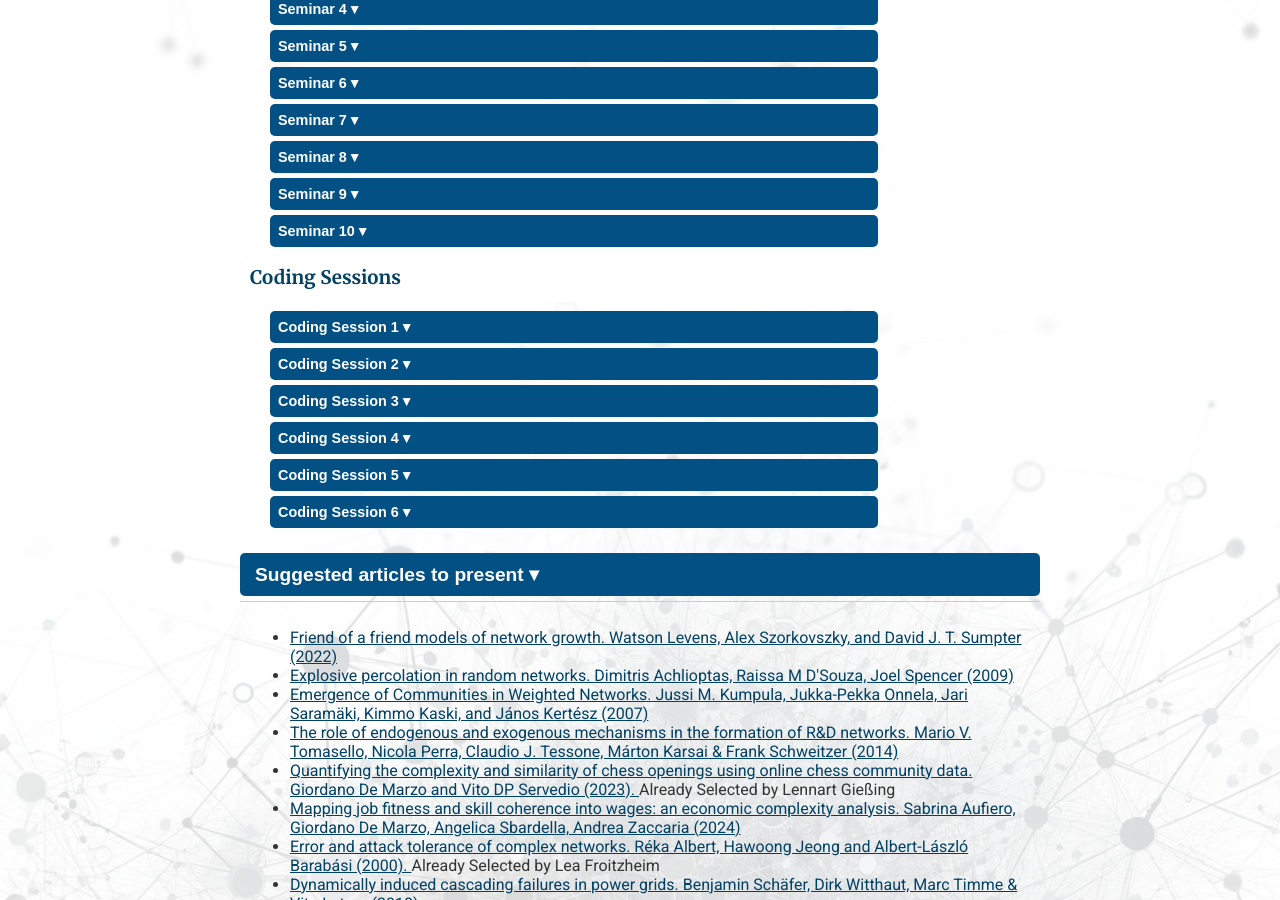
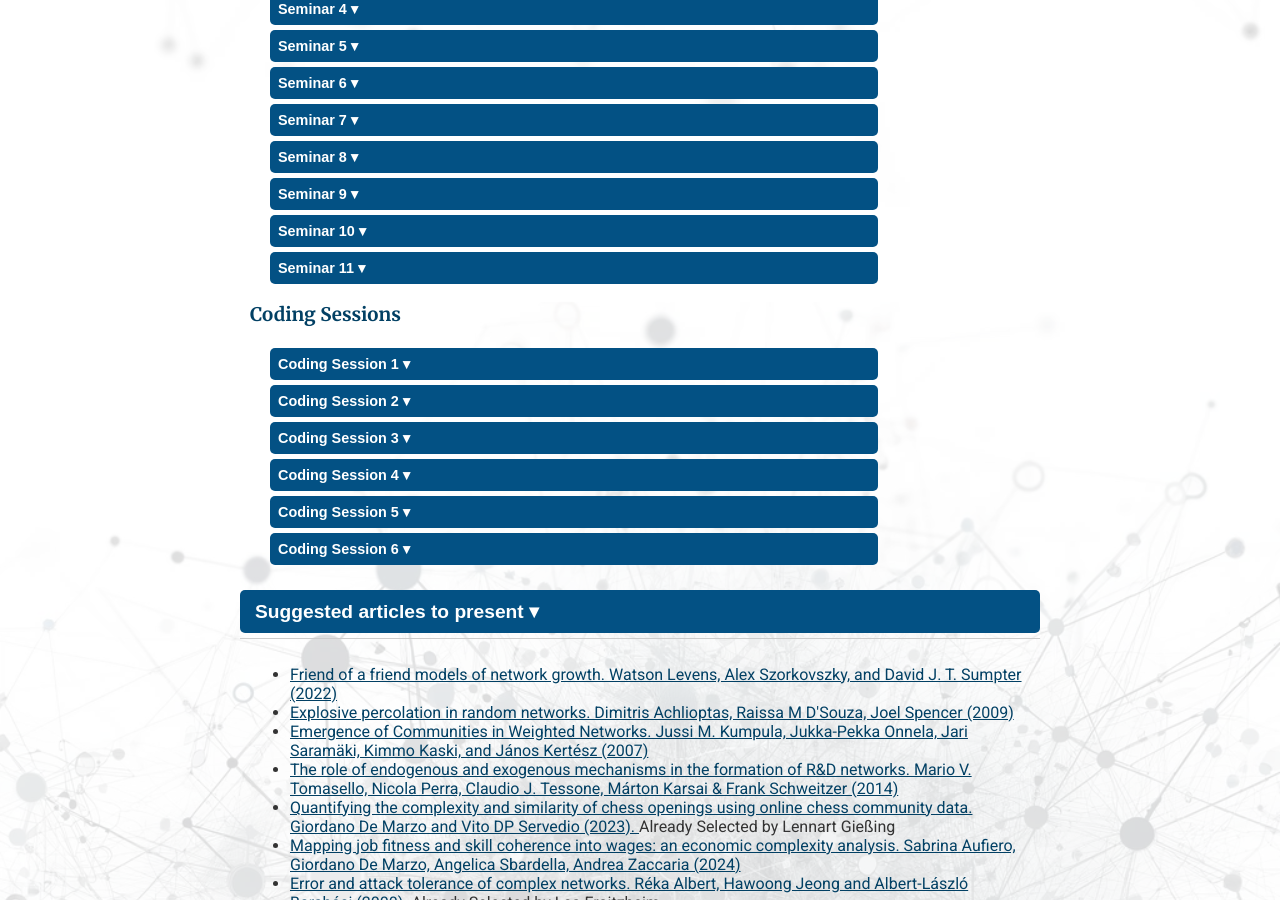
Before and after one commit to giordano-demarzo/giordano-demarzo.github.io, a Jekyll site: the page built from Network_Science.markdown, in a window 1280 px wide and 900 px high, scrolled down 2258 px. Built offline with Jekyll 4.4.1, drawn with Linux system fonts in a browser that asks for light colours.

Commit message:
Seminar 11

```diff
--- a/Network_Science.markdown
+++ b/Network_Science.markdown
@@ -268,6 +268,23 @@ economic systems. </p>
                    </ul>
            </div>
        </div>
+       <div class="nested-accordion">
+           <button class="nested-accordion-button">Seminar 11 &#9662;</button>
+           <div class="nested-accordion-content">
+               <h4>Readings and Slides</h4>
+                   <ul>
+                       	<li><a href="/files/network_science/Network_Science_11.pdf">Slides</a></li>
+                       	<li><a href="https://www.nature.com/articles/s41598-017-06322-9">Uncovering offshore financial centers: Conduits and sinks in the global corporate ownership network. Garcia-Bernardo, Javier, et al. (2017).</a></li>
+                       	<li><a href="https://arxiv.org/pdf/2302.08987">Firm-level supply chains to minimize unemployment and economic losses in rapid decarbonization scenarios. Stangl, Johannes, et al. (2024).</a></li>
+                   </ul>
+               <h4>Additional Reading</h4>
+                   <ul>
+                   	<li><a href="https://link.springer.com/article/10.1140/epjb/e2004-00127-8">Statistical properties of corporate board and director networks.Battiston, Stefano, and Michele Catanzaro (2004). </a></li>
+                   	<li><a href="https://www.econstor.eu/bitstream/10419/259389/1/wp2022-33.pdf">The indirect costs of corporate tax avoidance exacerbate cross-country inequality. Garcia-Bernardo, Javier, et al. (2022).</a></li>
+                   	<li><a href="https://journals.plos.org/plosone/article?id=10.1371/journal.pone.0283217">Prediction and visualization of Mergers and Acquisitions using Economic Complexity. Arsini, Lorenzo, Matteo Straccamore, and Andrea Zaccaria. (2023).</a></li>
+                   </ul>
+           </div>
+       </div>
        <h3> Coding Sessions </h3>
        <h5> </h5>
        <div class="nested-accordion">
```
Also changed, not shown: 1 other file.
